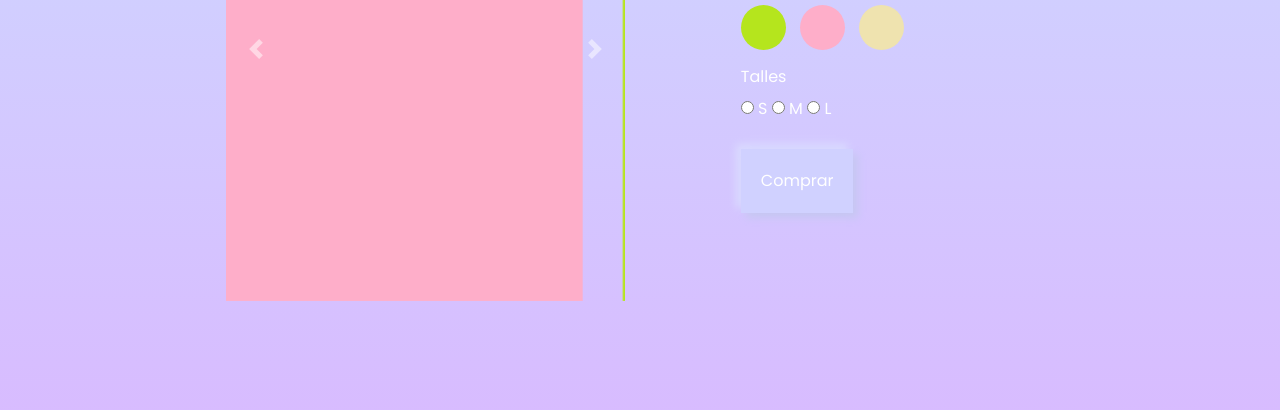
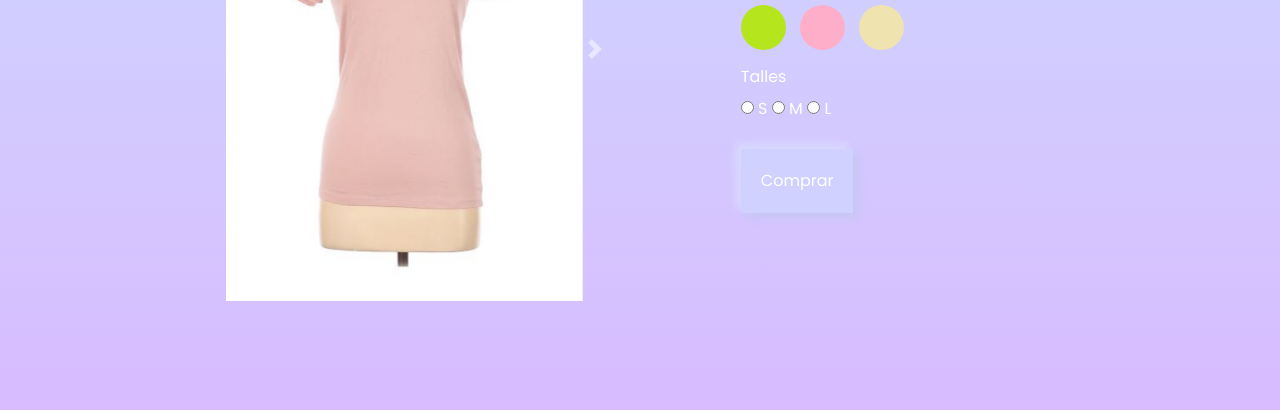
Before and after one commit to MiKanashiro/proyectoReusa, a website: page pages/producto.html in a window 1280 px wide. Shown: the part 316-726 px from the top of the page. Drawn offline with nearby package versions, Linux system fonts and the light colour scheme.

Commit message:
Update producto.html

```diff
--- a/pages/producto.html
+++ b/pages/producto.html
@@ -67,15 +67,12 @@
         	<div class="col-lg-5 offset-lg-1">
 				<div id="carouselExampleInterval" class="carousel slide" data-ride="carousel">
 					<div class="carousel-inner">
-				    	<div class="carousel-item active">
-				      		<img src="../images/productoAmarillo.jpg">
-				    	</div>
-				    	<div class="carousel-item">
-				      		<img src="../images/productoVerde.jpg">
-				    	</div>
-				    	<div class="carousel-item">
-				     	 	<img src="../images/productoRosa.jpg">
-				    	</div>
+						<div class="carousel-item active">
+							<img src="../images/RemeraLisa.jpg">
+						</div>
+						<div class="carousel-item">
+							<img src="../images/RemeraLisaAtras.jpg">
+						</div>
 				  	</div>
 
 					<a class="carousel-control-prev" href="#carouselExampleInterval" role="button" data-slide="prev">
```
